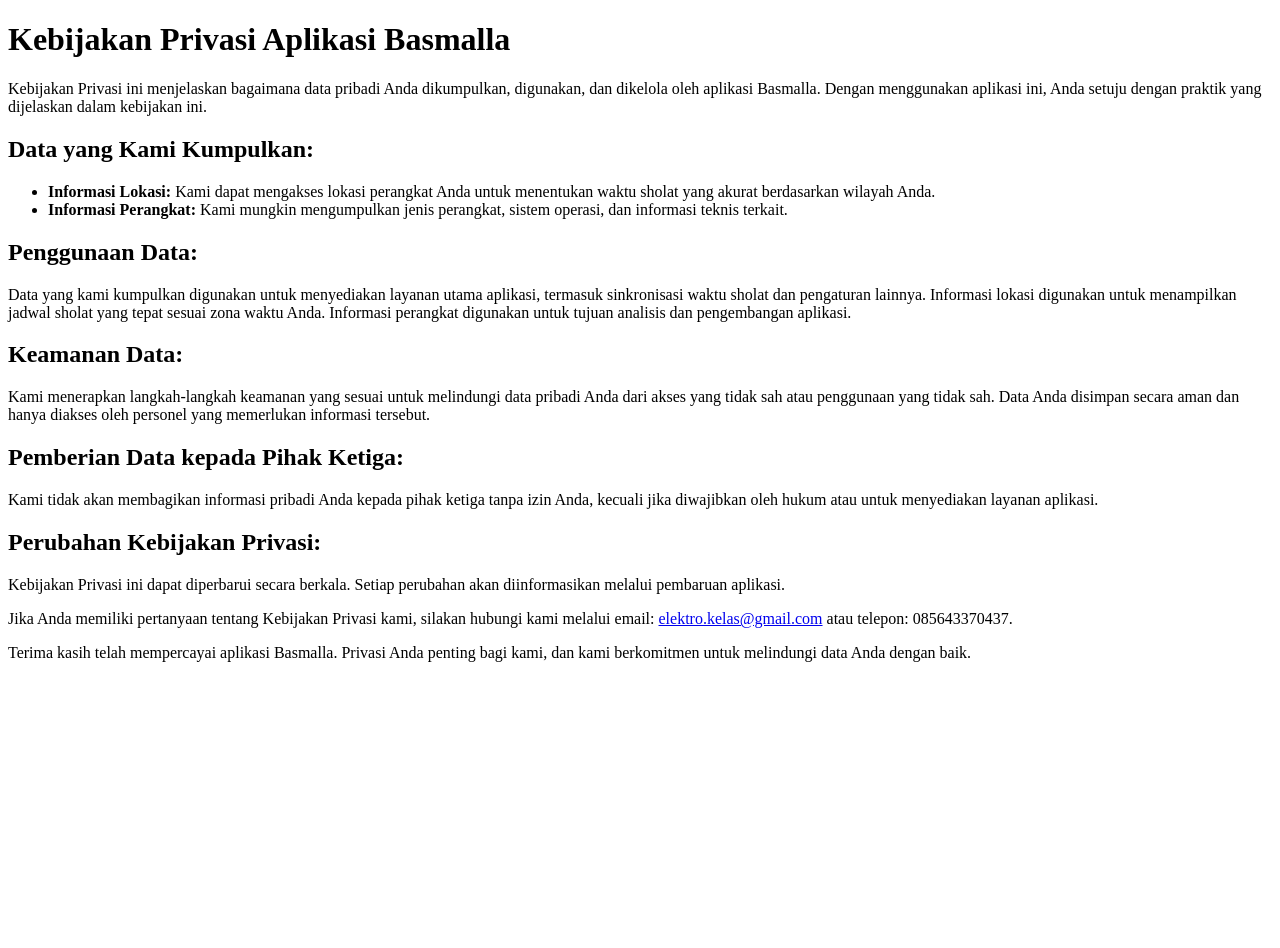
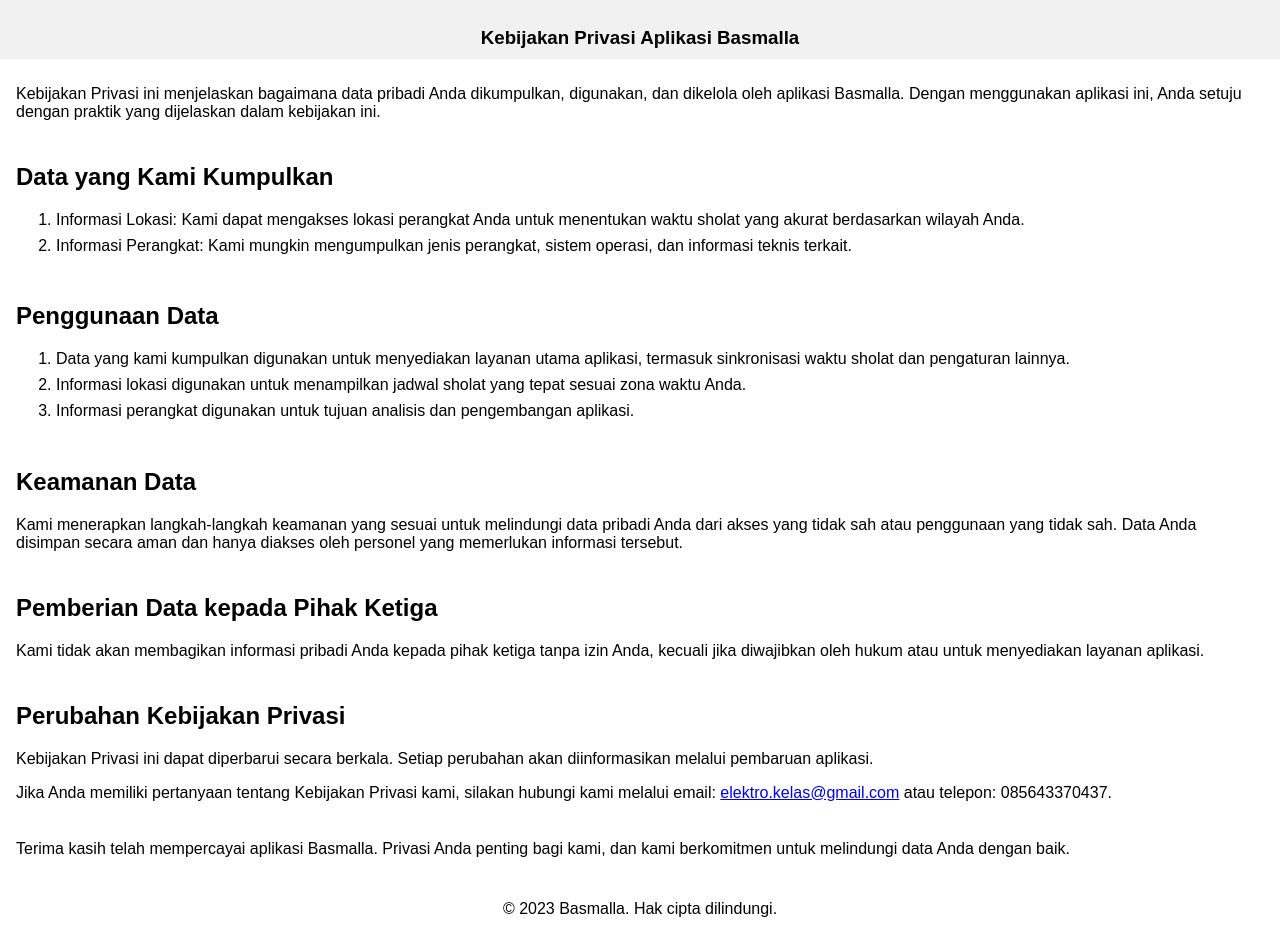
Before and after one commit to Goggxi/rbm-pages, a plain HTML site: page external/basmalla-privacy-policy.html in a window 1280 px wide. Before the commit the page ends 800 px from the top, so only its background shows below. Drawn offline with Linux system fonts and the light colour scheme.

Commit message:
add basmalla privacy policy

```diff
--- a/external/basmalla-privacy-policy.html
+++ b/external/basmalla-privacy-policy.html
@@ -1,46 +1,113 @@
 <!DOCTYPE html>
-<html>
+<html lang="id">
 
 <head>
+  <meta charset="UTF-8">
+  <meta name="viewport" content="width=device-width, initial-scale=1.0">
   <title>Kebijakan Privasi Aplikasi Basmalla</title>
+  <style>
+    body {
+      font-family: Arial, sans-serif;
+      margin: 0;
+    }
+
+    h3 {
+      text-align: center;
+      margin-bottom: 2px;
+    }
+
+    p {
+      margin-bottom: 2px;
+    }
+
+    ol {
+      margin-top: 2px;
+      margin-bottom: 2px;
+    }
+
+    li {
+      margin-bottom: 8px;
+    }
+
+    .section {
+      padding: 10px 16px;
+    }
+
+    .sticky-header {
+      position: sticky;
+      top: 0;
+      background-color: #f1f1f1;
+      padding: 8px 16px;
+      z-index: 999;
+    }
+
+    .footer {
+      text-align: center;
+      margin-top: 30px;
+      margin-bottom: 30px;
+    }
+  </style>
 </head>
 
 <body>
-  <h1>Kebijakan Privasi Aplikasi Basmalla</h1>
+  <div class="sticky-header">
+    <h3>Kebijakan Privasi Aplikasi Basmalla</h3>
+  </div>
+
+  <div class="section">
     <p>Kebijakan Privasi ini menjelaskan bagaimana data pribadi Anda dikumpulkan, digunakan, dan dikelola oleh aplikasi
       Basmalla. Dengan menggunakan aplikasi ini, Anda setuju dengan praktik yang dijelaskan dalam kebijakan ini.</p>
+  </div>
 
-  <h2>Data yang Kami Kumpulkan:</h2>
-  <ul>
-    <li><strong>Informasi Lokasi:</strong> Kami dapat mengakses lokasi perangkat Anda untuk menentukan waktu sholat yang
-      akurat berdasarkan wilayah Anda.</li>
-    <li><strong>Informasi Perangkat:</strong> Kami mungkin mengumpulkan jenis perangkat, sistem operasi, dan informasi
-      teknis terkait.</li>
-  </ul>
+  <div class="section">
+    <h2>Data yang Kami Kumpulkan</h2>
+    <ol>
+      <li>Informasi Lokasi: Kami dapat mengakses lokasi perangkat Anda untuk menentukan waktu sholat yang akurat
+        berdasarkan wilayah Anda.</li>
+      <li>Informasi Perangkat: Kami mungkin mengumpulkan jenis perangkat, sistem operasi, dan informasi teknis terkait.
+      </li>
+    </ol>
+  </div>
 
-  <h2>Penggunaan Data:</h2>
-  <p>Data yang kami kumpulkan digunakan untuk menyediakan layanan utama aplikasi, termasuk sinkronisasi waktu sholat dan
-    pengaturan lainnya. Informasi lokasi digunakan untuk menampilkan jadwal sholat yang tepat sesuai zona waktu Anda.
-    Informasi perangkat digunakan untuk tujuan analisis dan pengembangan aplikasi.</p>
+  <div class="section">
+    <h2>Penggunaan Data</h2>
+    <ol>
+      <li>Data yang kami kumpulkan digunakan untuk menyediakan layanan utama aplikasi, termasuk sinkronisasi waktu
+        sholat dan pengaturan lainnya.</li>
+      <li>Informasi lokasi digunakan untuk menampilkan jadwal sholat yang tepat sesuai zona waktu Anda.</li>
+      <li>Informasi perangkat digunakan untuk tujuan analisis dan pengembangan aplikasi.</li>
+    </ol>
+  </div>
 
-  <h2>Keamanan Data:</h2>
+  <div class="section">
+    <h2>Keamanan Data</h2>
     <p>Kami menerapkan langkah-langkah keamanan yang sesuai untuk melindungi data pribadi Anda dari akses yang tidak sah
       atau penggunaan yang tidak sah. Data Anda disimpan secara aman dan hanya diakses oleh personel yang memerlukan
       informasi tersebut.</p>
+  </div>
 
-  <h2>Pemberian Data kepada Pihak Ketiga:</h2>
-  <p>Kami tidak akan membagikan informasi pribadi Anda kepada pihak ketiga tanpa izin Anda, kecuali jika diwajibkan oleh
-    hukum atau untuk menyediakan layanan aplikasi.</p>
+  <div class="section">
+    <h2>Pemberian Data kepada Pihak Ketiga</h2>
+    <p>Kami tidak akan membagikan informasi pribadi Anda kepada pihak ketiga tanpa izin Anda, kecuali jika diwajibkan
+      oleh hukum atau untuk menyediakan layanan aplikasi.</p>
+  </div>
 
-  <h2>Perubahan Kebijakan Privasi:</h2>
+  <div class="section">
+    <h2>Perubahan Kebijakan Privasi</h2>
     <p>Kebijakan Privasi ini dapat diperbarui secara berkala. Setiap perubahan akan diinformasikan melalui pembaruan
       aplikasi.</p>
-
     <p>Jika Anda memiliki pertanyaan tentang Kebijakan Privasi kami, silakan hubungi kami melalui email: <a
         href="mailto:elektro.kelas@gmail.com">elektro.kelas@gmail.com</a> atau telepon: 085643370437.</p>
+  </div>
 
+  <div class="section">
     <p>Terima kasih telah mempercayai aplikasi Basmalla. Privasi Anda penting bagi kami, dan kami berkomitmen untuk
       melindungi data Anda dengan baik.</p>
+  </div>
+
+  <div class="footer">
+    <p>&copy; 2023 Basmalla. Hak cipta dilindungi.</p>
+  </div>
 </body>
 
 </html>
```
Lines whose indentation alone changed are shown as unchanged.
